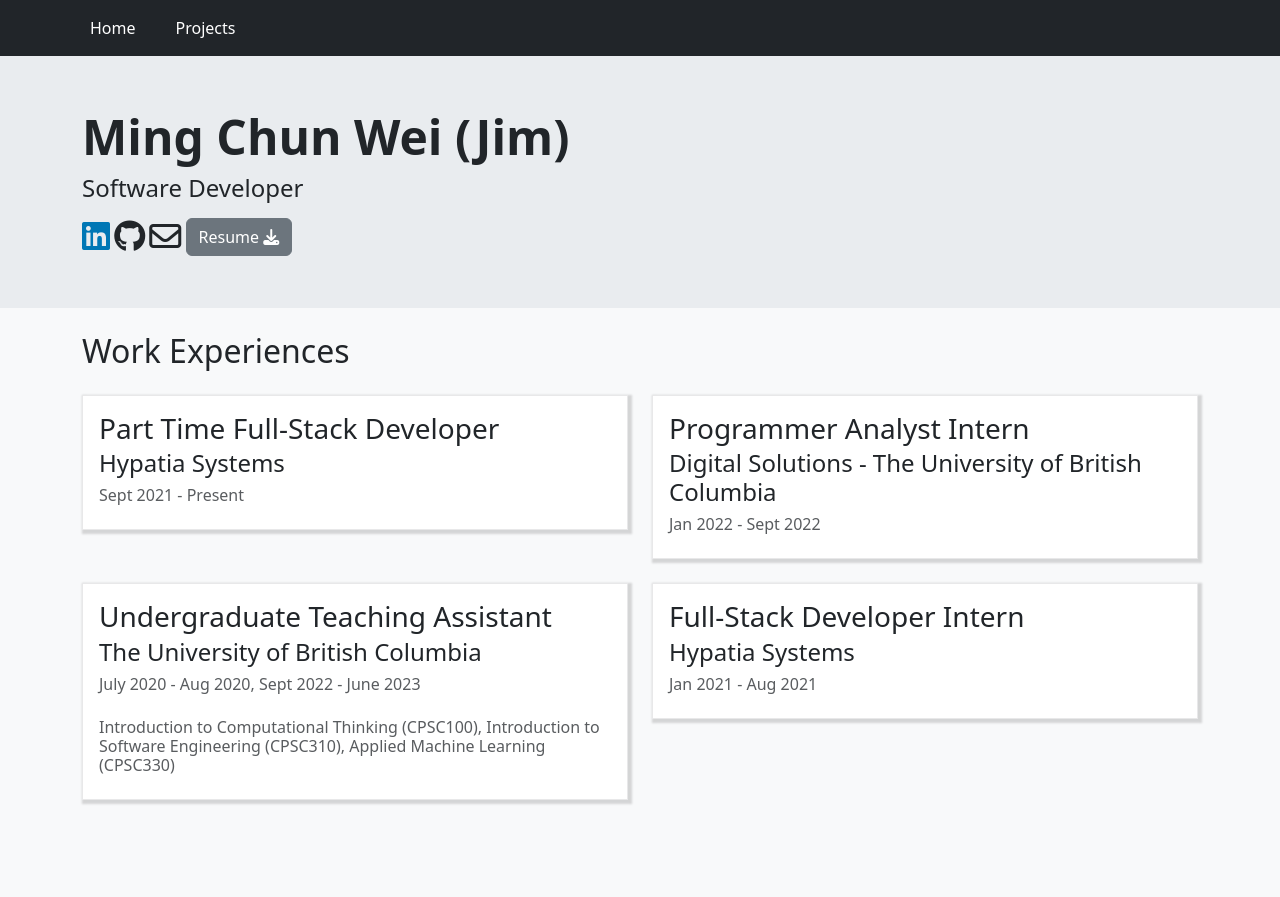
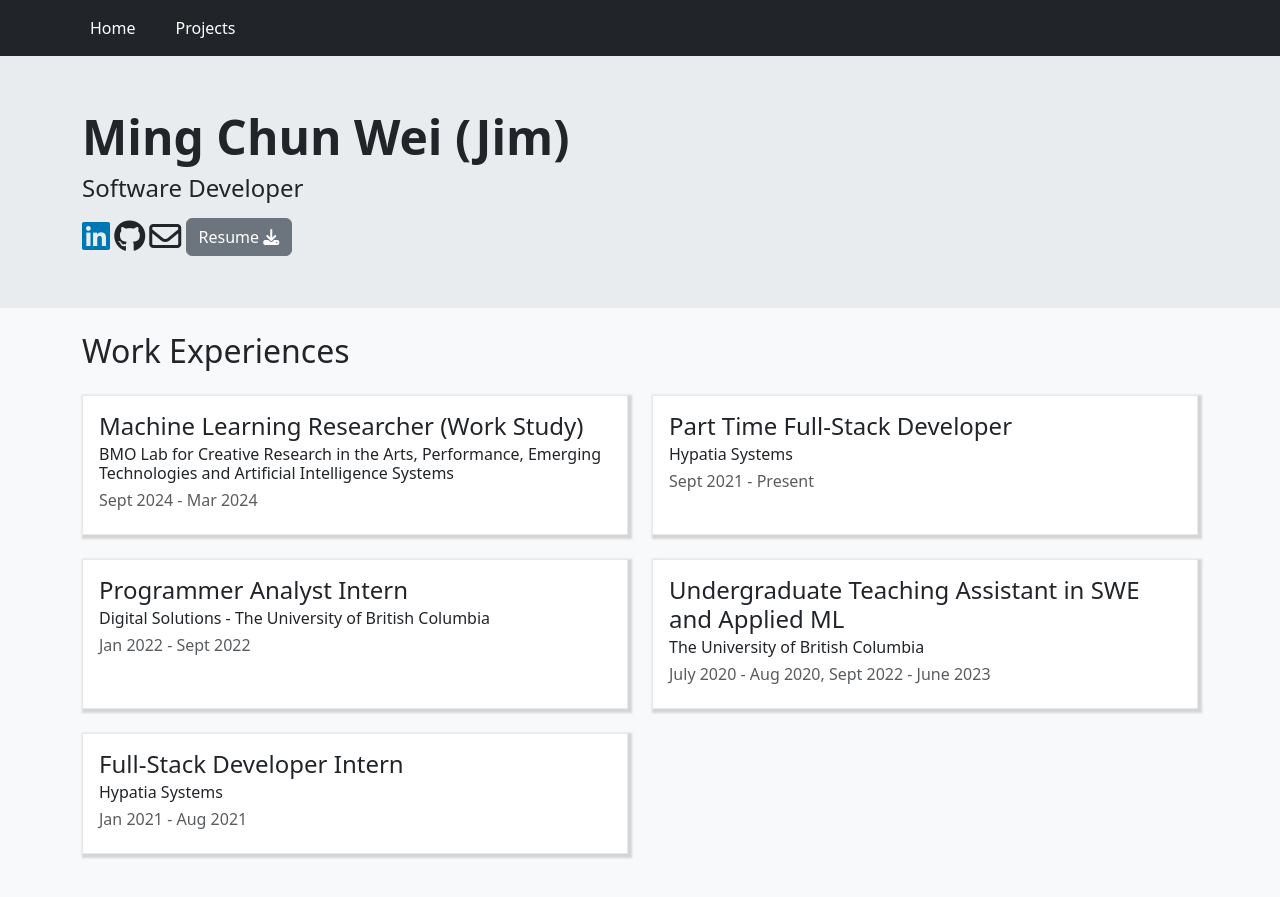
Before and after one commit to jimwei6/jimwei6.github.io, a Jekyll site: the page built from index.markdown, in a window 1280 px wide. Shown: the top 897 px of the page. Built offline with Jekyll 4.4.1, drawn with Linux system fonts in a browser that asks for light colours.

Commit message:
Added new position and adjusted home page formatting

```diff
--- a/_config.yml
+++ b/_config.yml
@@ -41,6 +41,11 @@ plugins:
 
 projects: []
 work: [{
+    company: "BMO Lab for Creative Research in the Arts, Performance, Emerging Technologies and Artificial Intelligence Systems",
+    url: "https://bmolab.artsci.utoronto.ca/",
+    function: "Machine Learning Researcher (Work Study)",
+    date: "Sept 2024 - Mar 2024"
+  }, {
     company: "Hypatia Systems",
     url: "https://hypatiasys.com",
     function: "Part Time Full-Stack Developer",
@@ -52,9 +57,9 @@ work: [{
     date: "Jan 2022 - Sept 2022"
   }, {
     company: "The University of British Columbia",
-    function: "Undergraduate Teaching Assistant",
+    function: "Undergraduate Teaching Assistant in SWE and Applied ML",
     url: "https://www.cs.ubc.ca/about",
-    details: "Introduction to Computational Thinking (CPSC100), Introduction to Software Engineering (CPSC310), Applied Machine Learning (CPSC330)",
+    # details: "Introduction to Computational Thinking (CPSC100), Introduction to Software Engineering (CPSC310), Applied Machine Learning (CPSC330)",
     date: "July 2020 - Aug 2020, Sept 2022 - June 2023"
   }, {
     company: "Hypatia Systems",
--- a/_layouts/home.html
+++ b/_layouts/home.html
@@ -9,10 +9,10 @@ layout: base
       {%- for job in site.work -%}
       <div class="col">
         <a class="text-decoration-none" href="{{ job.url }}" target="_blank">
-          <div class="card border-dark border-opacity-10 rounded-0">
+          <div class="card border-dark border-opacity-10 rounded-0 h-100">
             <div class="card-body">
-              <h3 class="card-title">{{ job.function }}</h3>
-              <h4 class="card-subtitle mb-2">{{ job.company }}</h4>
+              <h4 class="card-title">{{ job.function }}</h4>
+              <h6 class="card-subtitle mb-2">{{ job.company }}</h6>
               <h6 class="text-muted">{{ job.date }}</h6>
               {% if job.details -%}
               <h6 class="text-muted mt-4">{{ job.details }}</h6>
```
